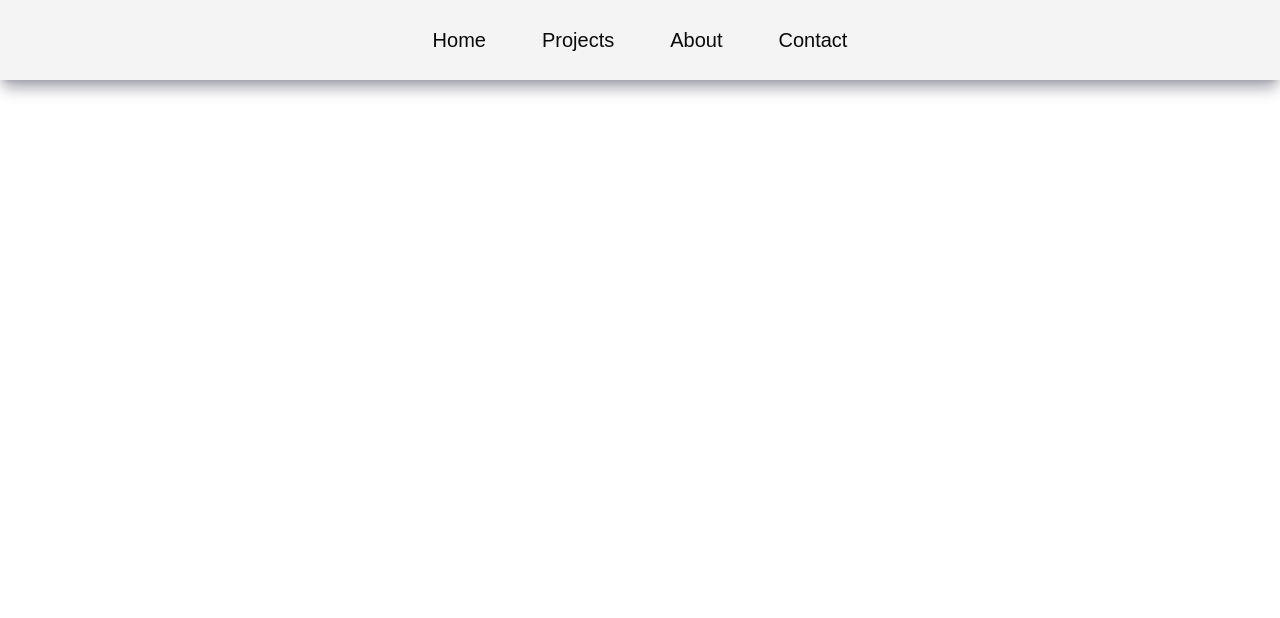
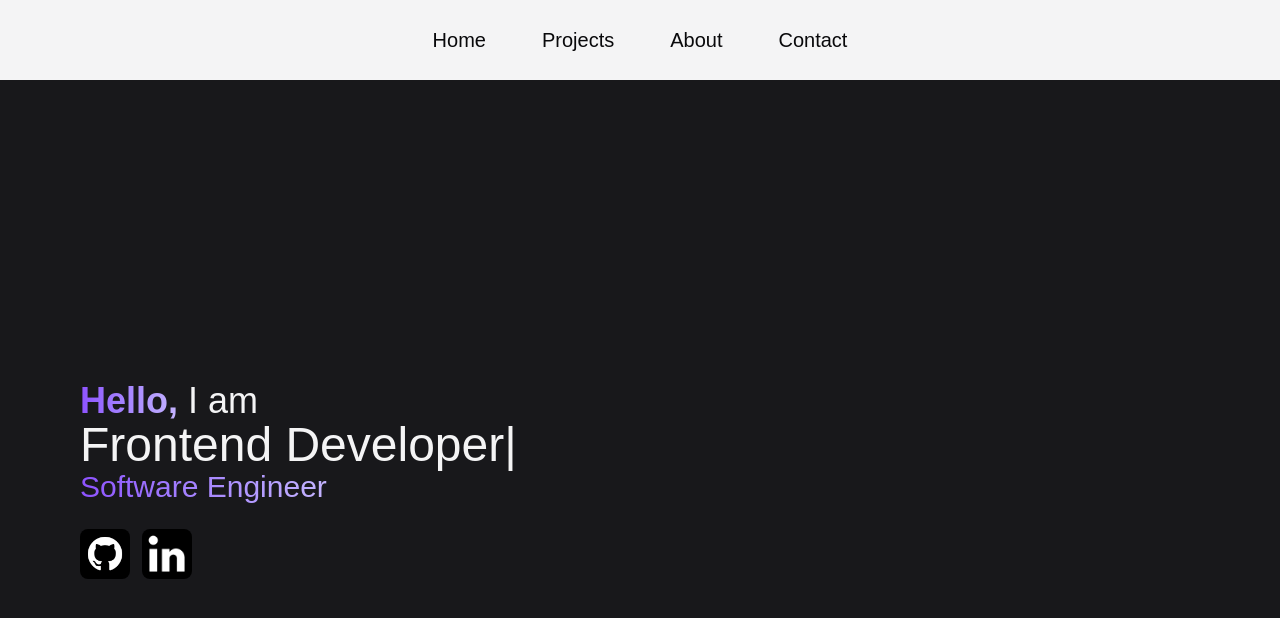
Before and after one commit to Kleb-0/Portifolio, a Next.js app: page / in a window 1280 px wide. Shown: the top 618 px of the page. Built offline with nearby package versions, Linux system fonts and the light colour scheme.

Commit message:
feat: add home page, using react-type-animation

```diff
--- a/package.json
+++ b/package.json
@@ -17,6 +17,7 @@
     "next": "15.2.1",
     "react": "^19.0.0",
     "react-dom": "^19.0.0",
+    "react-type-animation": "^3.2.0",
     "tailwind-merge": "^3.0.2",
     "tailwindcss-animate": "^1.0.7",
     "tailwindcss-textshadow": "^2.1.3"
--- a/src/app/layout.js
+++ b/src/app/layout.js
@@ -5,9 +5,9 @@ import "@/styles/reset.css"
 export default function RootLayout({ children }) {
   return (
     <html lang="en">
-      <body>
+      <body className="min-h-screen overflow-y-hidden">
         <NavBar />
-        {children}
+        <main className="flex-grow">{children}</main>
       </body>
     </html>
   );
--- a/src/app/page.js
+++ b/src/app/page.js
@@ -1,5 +1,62 @@
+"use client";
+
+import Image from "next/image";
+import { useEffect, useState } from "react";
+import { TypeAnimation } from "react-type-animation";
+
 export default function Home() {
-    return(
-        <div></div>
-    )
+  const [showText, setShowText] = useState(false);
+  useEffect(() => {
+    setShowText(true);
+
+  }, []);
+  return (
+    <div className="flex flex-col min-h-screen !pl-20 bg-zinc-900 text-zinc-100 justify-center">
+      <p className="text-4xl w-fit">
+        <strong className="bg-gradient-to-r from-violet-500 to-violet-300 bg-clip-text text-transparent">
+          Hello,
+        </strong>{" "}
+        I am
+      </p>
+      {showText ? (
+        <TypeAnimation
+          sequence={[
+            "Calebe Hillesheim Lamb",
+            2000,
+            "Frontend Developer",
+            2000,
+            "Calebe Hillesheim Lamb",
+            2000,]}
+          wrapper="h1"
+          speed={50}
+          className="!text-5xl w-fit"
+        />
+      ) : (
+        <h1 className="!text-5xl w-fit">C</h1>
+      )}
+      <h3 className="!text-3xl w-fit bg-gradient-to-r from-violet-500 to-violet-300 bg-clip-text text-transparent">
+        Software Engineer
+      </h3>
+      <div className="flex gap-3 !mt-6">
+        <a target="blank" href="https://github.com/Kleb-0">
+          <Image
+            className="rounded-md hover:scale-110 hover:shadow-violet-500 hover:shadow-md  transition-transform duration-350"
+            src="/github-logo.png"
+            alt="github"
+            width={50}
+            height={50}
+          />
+        </a>
+        <a target="blank" href="https://www.linkedin.com/feed/">
+          <Image
+            className="rounded-md  hover:scale-110 hover:shadow-violet-500 hover:shadow-md  transition-transform duration-350"
+            src="/linkedin-logo.png"
+            alt="github"
+            width={50}
+            height={50}
+          />
+        </a>
+      </div>
+    </div>
+  );
 }
--- a/src/components/navbar.jsx
+++ b/src/components/navbar.jsx
@@ -2,9 +2,9 @@ import Link from "next/link";
 
 export default function NavBar() {
   const glowEffect =
-    "hover:!text-violet-700 hover:shadow-violet-500 hover:shadow-sm rounded-sm !p-1";
+    "hover:!text-violet-700 hover:scale-110 hover:shadow-violet-500 hover:shadow-sm rounded-sm !p-1";
   return (
-    <div className="h-20 text-zinc-950 bg-zinc-100 flex items-center shadow-zinc-400 shadow-lg">
+    <div className="h-20 text-zinc-950 bg-zinc-100 flex items-center">
       <nav className="lg:text-xl md:text-lg text-sm w-full flex items-center justify-center ">
         <ul className="flex gap-12 ">
           <li>
```
Also changed, not shown: public/professional-photo.png (added), 1 other file (tests, documents, lock files or other folders).
